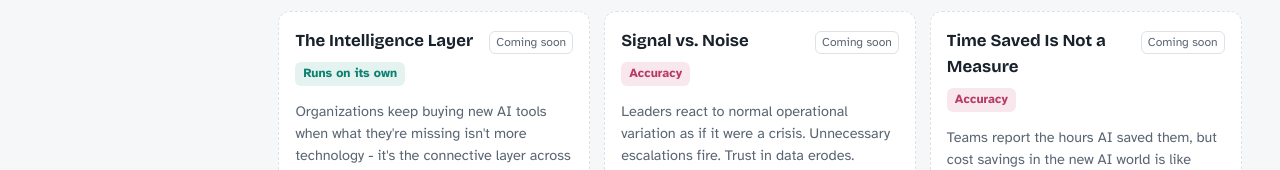
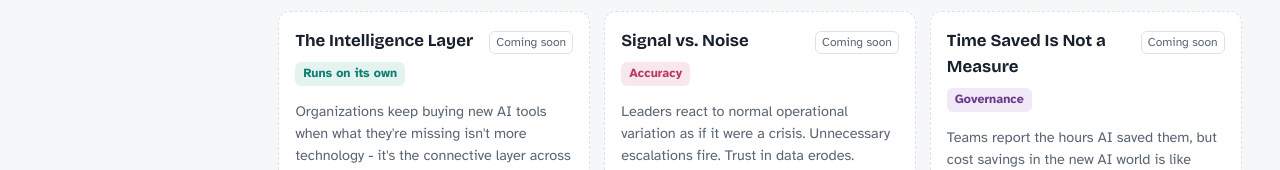
Before and after one commit to level5consulting/ai-success-patterns, a plain HTML site: page index.html in a window 1280 px wide. Shown: the part 5815-5985 px from the top of the page. Drawn offline with nearby package versions, Linux system fonts and the light colour scheme.

Commit message:
Time Saved Is Not a Measure: category Governance (Greg, Nov 25)
Co-Authored-By: Claude Opus 5.5 <noreply@anthropic.com>
Claude-Session: https://claude.ai/code/session_016XtPAopoX6TFqmUaCGPrXf

```diff
--- a/index.html
+++ b/index.html
@@ -574,7 +574,7 @@ const BACKLOG = [
   { name: "Build for the Room", cat: "agent", catLabel: "Runs on its own", failure: "AI workflows, prompts, and outputs that only their creator can operate. The 'AI expert' becomes a bottleneck instead of a multiplier." },
   { name: "The Intelligence Layer", cat: "agent", catLabel: "Runs on its own", failure: "Organizations keep buying new AI tools when what they're missing isn't more technology  -  it's the connective layer across the tools, people, and processes they've already built." },
   { name: "Signal vs. Noise", cat: "acc", catLabel: "Accuracy", failure: "Leaders react to normal operational variation as if it were a crisis. Unnecessary escalations fire. Trust in data erodes. People learn to ignore alerts because alerts mean nothing." },
-  { name: "Time Saved Is Not a Measure", cat: "acc", catLabel: "Accuracy", failure: "Teams report the hours AI saved them, but cost savings in the new AI world is like catching smoke with your hands. Time saved is never time earned when left unclaimed - measure what the saved time produced, and find valuable work to fill it." },
+  { name: "Time Saved Is Not a Measure", cat: "gov", catLabel: "Governance", failure: "Teams report the hours AI saved them, but cost savings in the new AI world is like catching smoke with your hands. Time saved is never time earned when left unclaimed - measure what the saved time produced, and find valuable work to fill it." },
   { name: "Think Together, Not Alone", cat: "agent", catLabel: "Runs on its own", failure: "AI adoption stays personal and siloed. Individual productivity gains never compound into team intelligence. The emergent value of using AI collectively  -  to stress-test ideas, surface blind spots, synthesize across perspectives  -  is never realized." },
   { name: "Give Back the Good Work", cat: "agent", catLabel: "Runs on its own", failure: "AI takes over the synthesis, judgment, and creation  -  the work people find meaningful  -  and leaves them the mechanical remainder. Engagement drops. The organization optimized for output and hollowed out the reason people showed up." },
   { name: "Draw the Number, Don't Guess It", cat: "acc", catLabel: "Accuracy", failure: "AI produces a polished chart where the numbers or the scale are quietly wrong. Have AI write the code that draws the chart from your actual data, then check one point by hand." },
```
